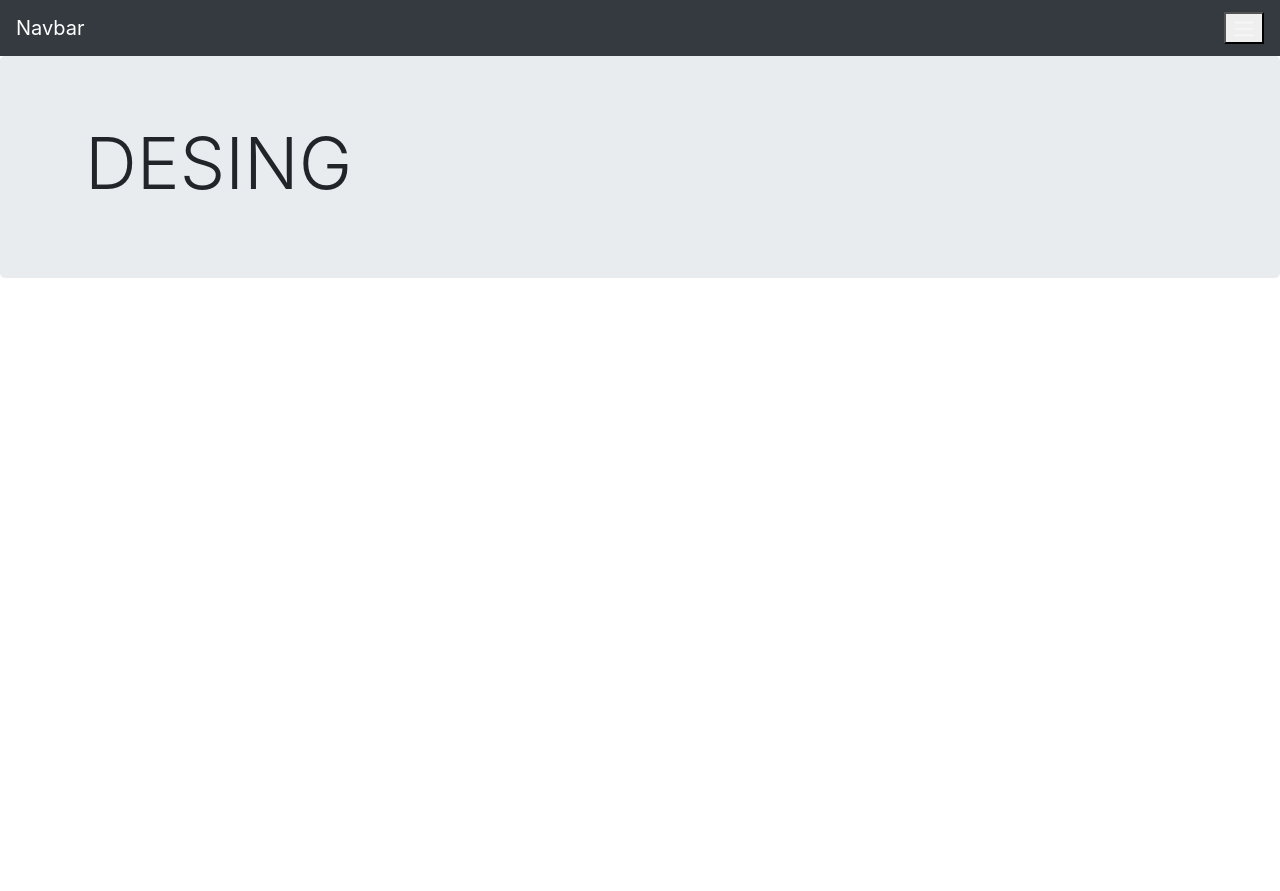
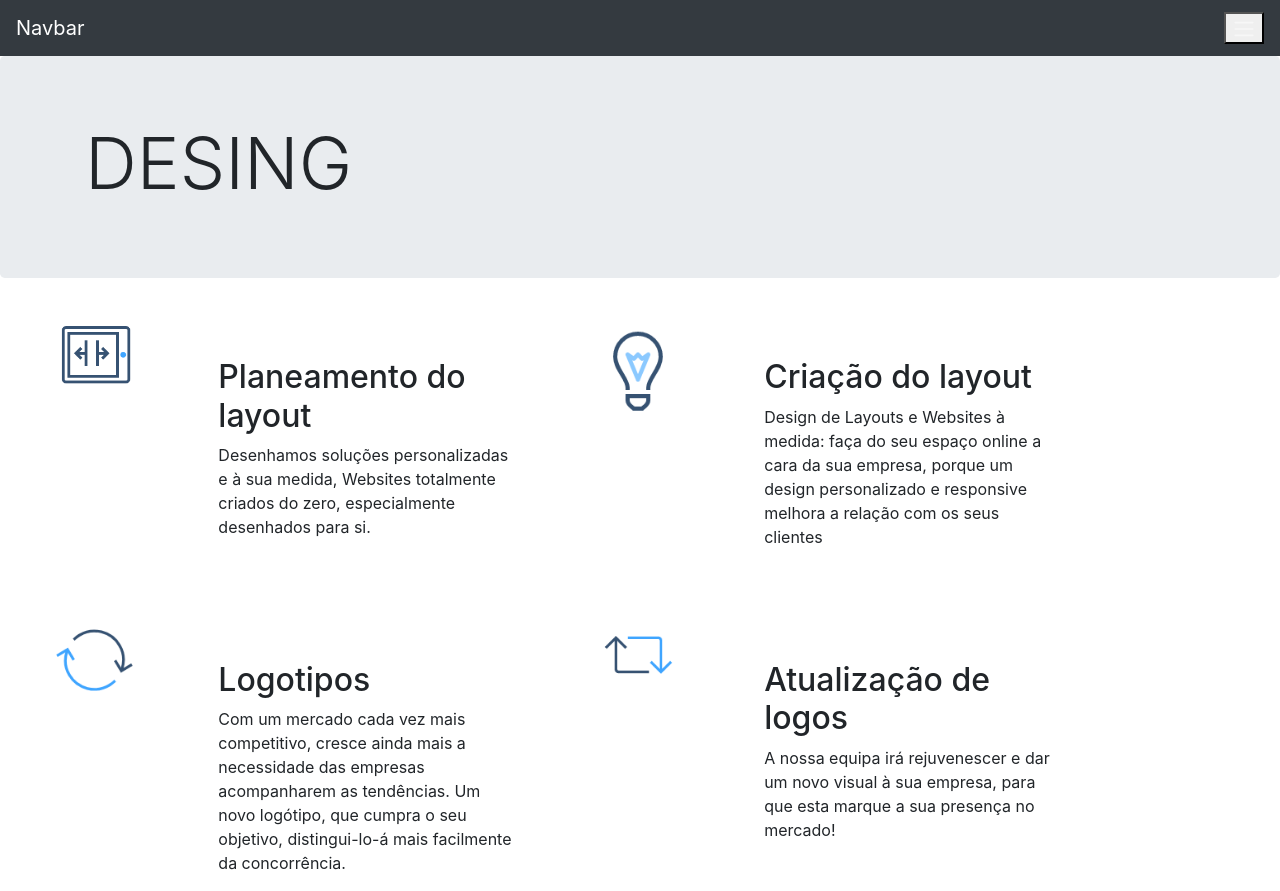
Before and after one commit to marta0509/atividade4, a plain HTML site: page design.html in a window 1280 px wide. Before the commit the page ends 800 px from the top, so only its background shows below. Drawn offline with Linux system fonts and the light colour scheme.

Commit message:
Update design.html, atualizar.PNG, and 6 more files...

```diff
--- a/design.html
+++ b/design.html
@@ -47,8 +47,48 @@
 					<h1 class="display-3">DESING</h1>
 				</div>
 			</div>
+			<div class="row" >
+					<div class="col-md-2" >
+						<p align="center"><img class="img-fluid"  src="img/desenho.png" width="100px" ></p>
+					</div>
+					<div class="col-md-3">
+						<br><br>
+							<h2>Planeamento do layout </h2>
+							<p>Desenhamos soluções personalizadas e à sua medida, Websites totalmente criados do zero, especialmente desenhados para si.</p>
+				    </div>
+				    <div class="col-md-2">
+						<p align="center"><img class="img-fluid"  src="img/layout.png" width="100px" ></p>
+					</div>
+					<div class="col-md-3">
+						<br><br>
+							<h2>Criação do layout</h2>
+							<p>Design de Layouts e Websites à medida: faça do seu espaço online a cara da sua empresa, porque um design personalizado e responsive melhora a relação com os seus clientes</p>
+							<p></p>
+				    </div>
+			    </div>
 
+			    <br><br>
 
+				<div class="row">
+					<div class="col-md-2">
+						<p align="center"><img class="img-fluid"  src="img/logo.png" width="100px" ></p>
+					</div>
+					<div class="col-md-3">
+						<br><br>
+							<h2>Logotipos</h2>
+							<p>Com um mercado cada vez mais competitivo, cresce ainda mais a necessidade das empresas acompanharem as tendências. Um novo logótipo, que cumpra o seu objetivo, distingui-lo-á mais facilmente da concorrência. </p>
+				    </div>
+				    <div class="col-md-2">
+						<p align="center"><img class="img-fluid"  src="img/atualizar.png"  width="100px" ></p>
+					</div>
+					<div class="col-md-3">
+						<br><br>
+							<h2>Atualização de logos</h2>
+							<p>A nossa equipa irá rejuvenescer e dar um novo visual à sua empresa, para que esta marque a sua presença no mercado!</p>
+							<p></p>
+				    </div>
+			    </div>
+			</main>
 
 		<script src="js/jquery-3.5.1.min.js"></script>
 		<script src="js/bootstrap.min.js"></script>
```
Also changed, not shown: marketing.html (+3 -3 lines), img/atualizar.PNG (added), img/desenho.PNG (added), img/engagement.png, img/layout.PNG (added), img/logo.png (added), img/trafego.jpg (added).
